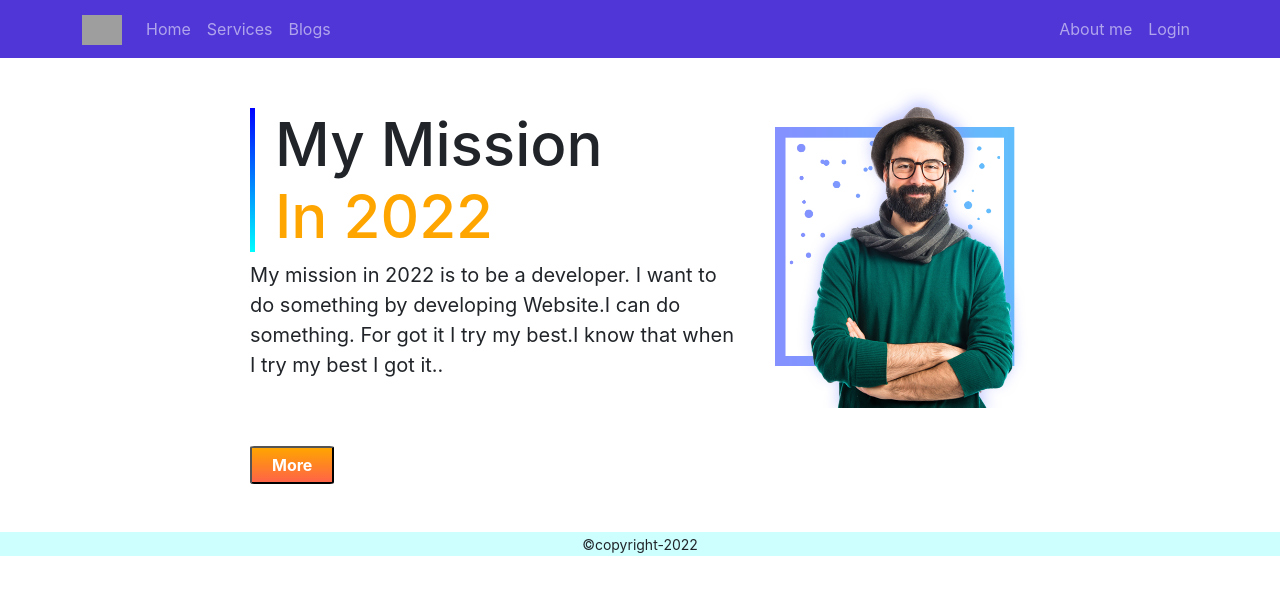
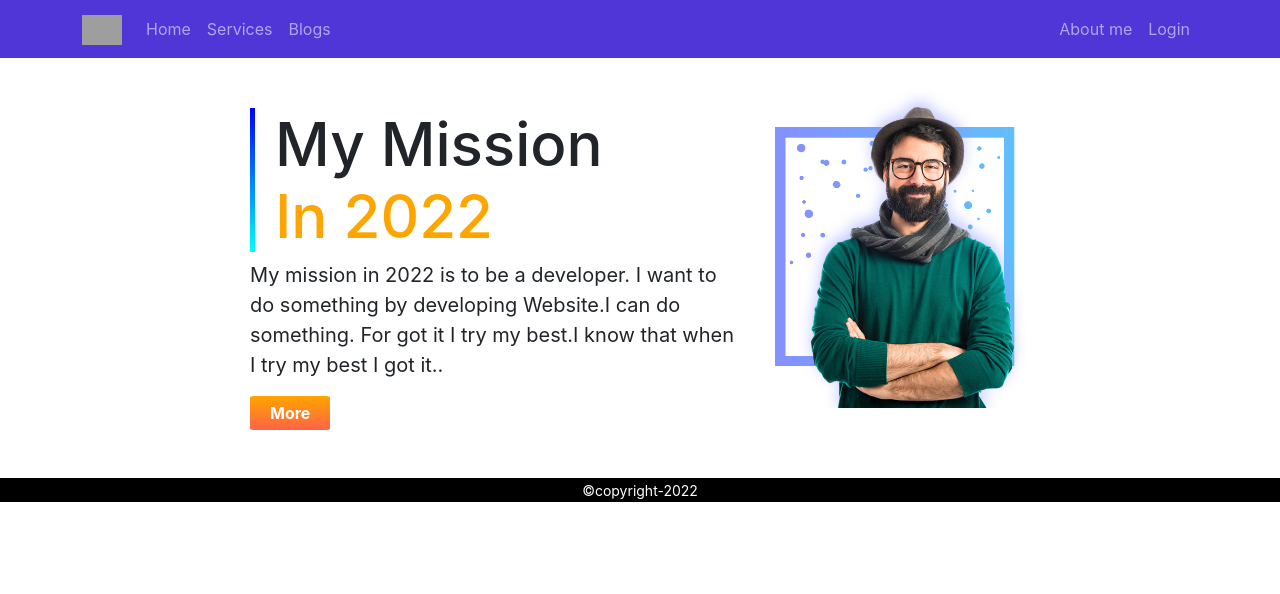
Before and after one commit to Sakilshikdar/independent-service-provider-assigment-10, a React (Create React App) app: page /about in a window 1280 px wide. Shown: the top 594 px of the page. Built offline with nearby package versions, Linux system fonts and the light colour scheme; no server answers; grey boxes are pictures that could not be loaded.

Commit message:
cart-done

```diff
--- a/src/Pages/About/About.css
+++ b/src/Pages/About/About.css
@@ -34,9 +34,7 @@
   border-radius: 5%;
   color: white;
   font-weight: 700;
-}
-.link-button {
-  margin-top: 50px;
+  border: none;
 }
 .explore {
   font-size: small;
--- a/src/Pages/Shared/Footer/Footer.css
+++ b/src/Pages/Shared/Footer/Footer.css
@@ -1,3 +1,4 @@
 .footer{
-    background-color: rgba(0, 255, 255, 0.195);
+    background-color:black;
+    color: white;
 }
```
